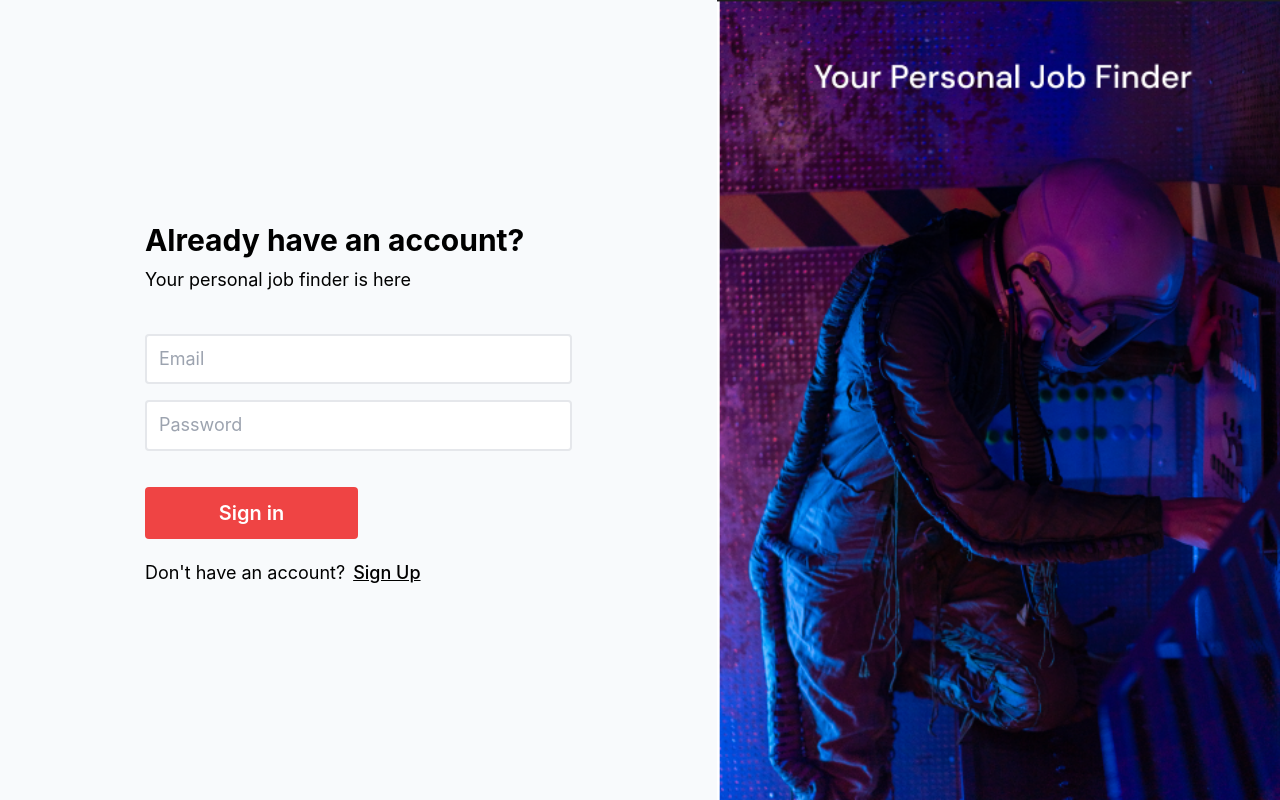
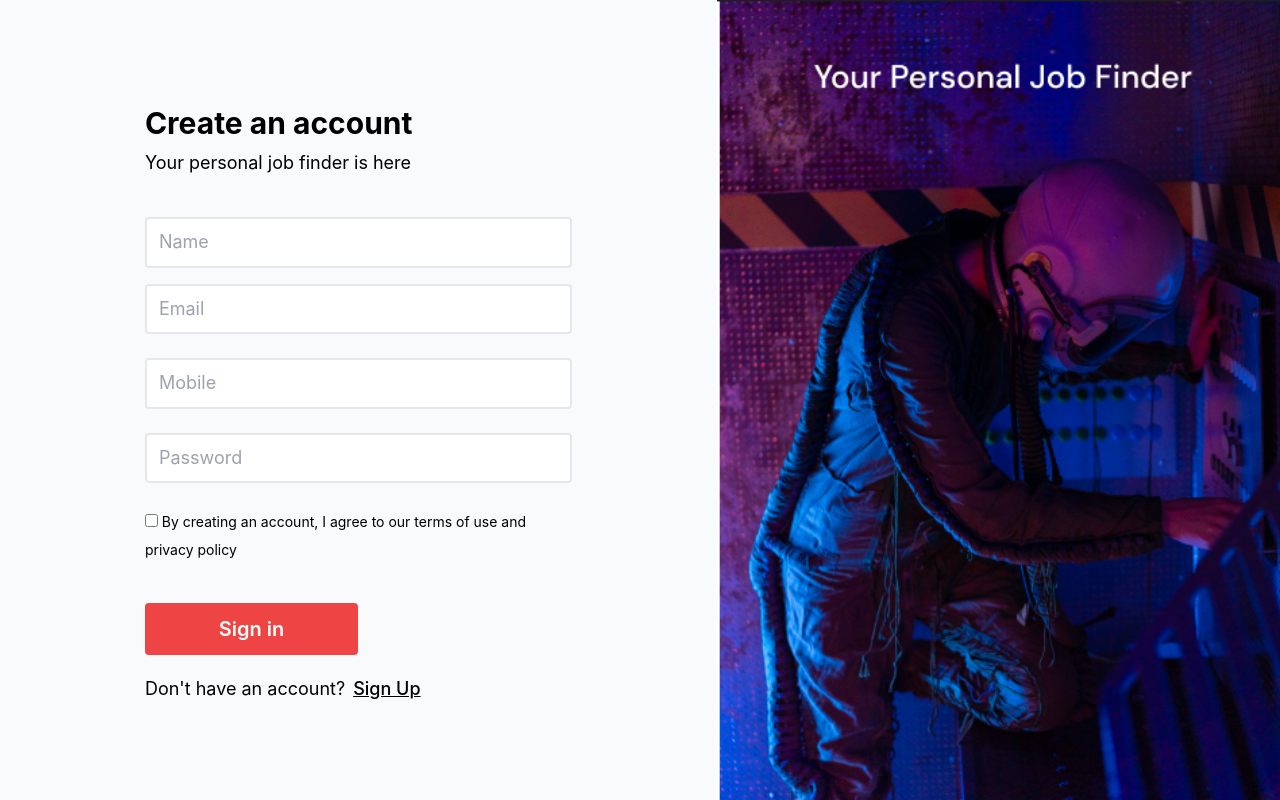
Before and after one commit to Kushagr06/jobsite, a React (Create React App) app: page / in a window 1280 px wide. Built offline with nearby package versions, Linux system fonts and the light colour scheme.

Commit message:
register_login_finished

```diff
--- a/src/App.js
+++ b/src/App.js
@@ -1,12 +1,15 @@
 
 import './App.css';
 import Register from './pages/Register';
+import Login from './pages/LoginPage'
+
 
 
 function App() {
   return (
     <div className="App bg-slate-50 text-lg">
      <Register />
+
     </div>
   );
 }
--- /dev/null
+++ b/src/pages/LoginPage.js
@@ -0,0 +1,43 @@
+import React from 'react'
+import img from '../assets/formImage1.png'
+
+function Register() {
+  return (
+    <div className=' flex justify-between h-screen w-auto '>
+
+      <div className='my-auto mx-auto w-1/3' id="RegisterForm">
+          <h1 className='text-3xl font-bold space-x-2 my-2'>
+            Already have an account?
+          </h1>
+          <h3>
+            Your personal job finder is here
+          </h3>
+
+          <form className=" mt-10 mb-5 w-full">
+    <div className="mb-4">
+
+      <input className=" appearance-none border-2 rounded w-full py-3 px-3 text-gray-700 leading-tight focus:outline-none focus:shadow-outline" id="username" type="text" placeholder="Email" />
+    </div>
+    <div className="mb-6">
+
+      <input className=" appearance-none border-2 rounded w-full py-3 px-3 text-gray-700 mb-3 leading-tight focus:outline-none focus:shadow-outline" id="password" type="password" placeholder="Password" />
+
+    </div>
+
+      <button className="bg-red-500 hover:bg-red-700 text-white font-semibold py-3 px-4 rounded focus:outline-none focus:shadow-outline text-xl w-1/2" type="button">
+       Sign in
+      </button>
+
+  </form>
+  Don't have an account?
+  <a className="inline-block px-2 font-medium underline" href="/">
+     Sign Up
+      </a>
+      </div>
+
+      <img src={img} alt="FormImage" />
+    </div>
+  )
+}
+
+export default Register
--- a/src/pages/Register.js
+++ b/src/pages/Register.js
@@ -7,22 +7,36 @@ function Register() {
 
       <div className='my-auto mx-auto w-1/3' id="RegisterForm">
           <h1 className='text-3xl font-bold space-x-2 my-2'>
-            Already have an account?
+            Create an account
           </h1>
           <h3>
             Your personal job finder is here
           </h3>
 
-          <form className=" mt-10 mb-5 w-full">
+  <form className=" mt-10 mb-5 w-full">
     <div className="mb-4">
 
-      <input className=" appearance-none border-2 rounded w-full py-3 px-3 text-gray-700 leading-tight focus:outline-none focus:shadow-outline" id="username" type="text" placeholder="Email" />
+      <input className=" appearance-none border-2 rounded w-full py-3 px-3 text-gray-700 leading-tight focus:outline-none focus:shadow-outline" id="name" type="text" placeholder="Name" />
+    </div>
+
+    <div className="mb-6">
+
+    <input className=" appearance-none border-2 rounded w-full py-3 px-3 text-gray-700 leading-tight focus:outline-none focus:shadow-outline" id="email" type="text" placeholder="Email" />
     </div>
     <div className="mb-6">
 
-      <input className=" appearance-none border-2 rounded w-full py-3 px-3 text-gray-700 mb-3 leading-tight focus:outline-none focus:shadow-outline" id="password" type="password" placeholder="Password" />
+    <input className=" appearance-none border-2 rounded w-full py-3 px-3 text-gray-700 leading-tight focus:outline-none focus:shadow-outline" id="mobile" type="text" placeholder="Mobile" />
+    </div>
+    <div className="mb-6">
 
+    <input className=" appearance-none border-2 rounded w-full py-3 px-3 text-gray-700 leading-tight focus:outline-none focus:shadow-outline" id="password" type="text" placeholder="Password" />
     </div>
+
+    <div class="form-check mb-10">
+      <input  type="checkbox" value="" id="" />
+      <label className='text-sm' for=""> By creating an account, I agree to our terms of use and privacy policy </label>
+    </div>
+
 
       <button className="bg-red-500 hover:bg-red-700 text-white font-semibold py-3 px-4 rounded focus:outline-none focus:shadow-outline text-xl w-1/2" type="button">
        Sign in
```
